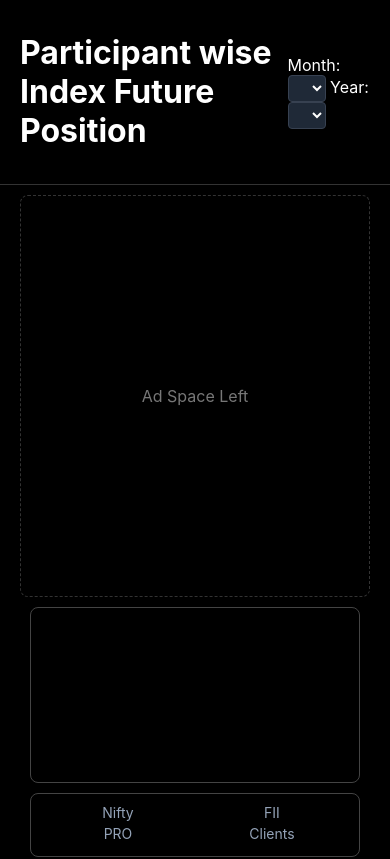
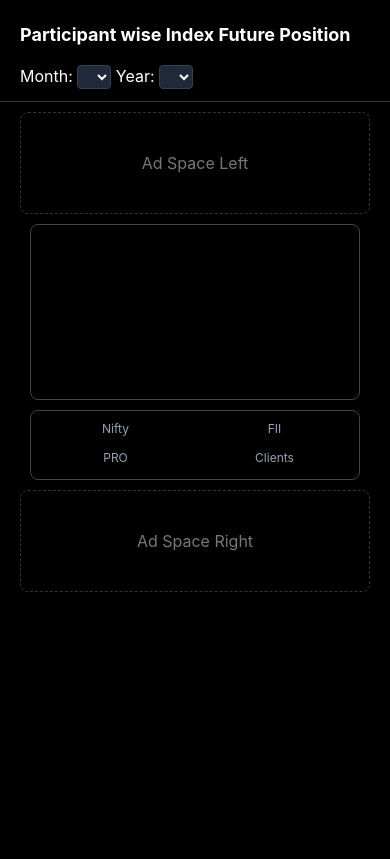
Before and after one commit to akshayambavat27-design/nifty-dashboard, a plain HTML site: page index.html in a window 390 px wide. Shown: the top 859 px of the page. Drawn offline with nearby package versions, Linux system fonts and the light colour scheme; no server answers.

Commit message:
Update index.html

```diff
--- a/index.html
+++ b/index.html
@@ -4,6 +4,7 @@
   <meta charset="utf-8" />
   <title>Participant wise Index Future Position</title>
   <script src="https://cdn.jsdelivr.net/npm/chart.js"></script>
+  <meta name="viewport" content="width=device-width, initial-scale=1.0">
   <style>
     body { background:#000; color:#fff; font-family:Inter, sans-serif; margin:0; }
     header { padding:12px 20px; background:#000; display:flex; justify-content:space-between; align-items:center; border-bottom:1px solid #333; }
@@ -11,11 +12,54 @@
     .main-container { display:grid; grid-template-columns:200px 1fr 200px; gap:10px; padding:10px 20px; }
     .ad-space { background:#000; border:1px dashed #333; color:#777; display:flex; justify-content:center; align-items:center; border-radius:8px; min-height:400px; }
     .center-container { display:flex; flex-direction:column; gap:10px; padding:0 10px; }
-    .chart-container, .snapshot { background:#000; border-radius:8px; padding:10px; border:1px solid #444; } /* subtle grey border */
+    .chart-container, .snapshot { background:#000; border-radius:8px; padding:10px; border:1px solid #444; }
     .snapshot { display:grid; grid-template-columns:repeat(4,1fr); text-align:center; }
     .snapshot .label { color:#94a3b8; font-size:14px; margin-bottom:4px; }
     .snapshot .value { font-weight:700; font-size:18px; }
-    @media(max-width:900px){ .main-container{grid-template-columns:1fr;} .snapshot{grid-template-columns:repeat(2,1fr);} }
+
+    /* Mobile-friendly tweaks */
+    canvas {
+      max-width: 100%;
+      height: auto !important;
+    }
+
+    header h1 {
+      font-size: 20px;
+    }
+
+    @media (max-width: 900px) {
+      .main-container {
+        grid-template-columns: 1fr; /* stack everything */
+      }
+      .ad-space {
+        min-height: 100px; /* shrink ads */
+      }
+    }
+
+    @media (max-width: 600px) {
+      header {
+        flex-direction: column;
+        align-items: flex-start;
+        gap: 8px;
+      }
+      header h1 {
+        font-size: 18px;
+      }
+      select {
+        font-size: 14px;
+        padding: 2px 6px;
+      }
+      .snapshot {
+        grid-template-columns: repeat(2, 1fr); /* two per row */
+        gap: 10px;
+      }
+      .snapshot .label {
+        font-size: 12px;
+      }
+      .snapshot .value {
+        font-size: 16px;
+      }
+    }
   </style>
 </head>
 <body>
```
